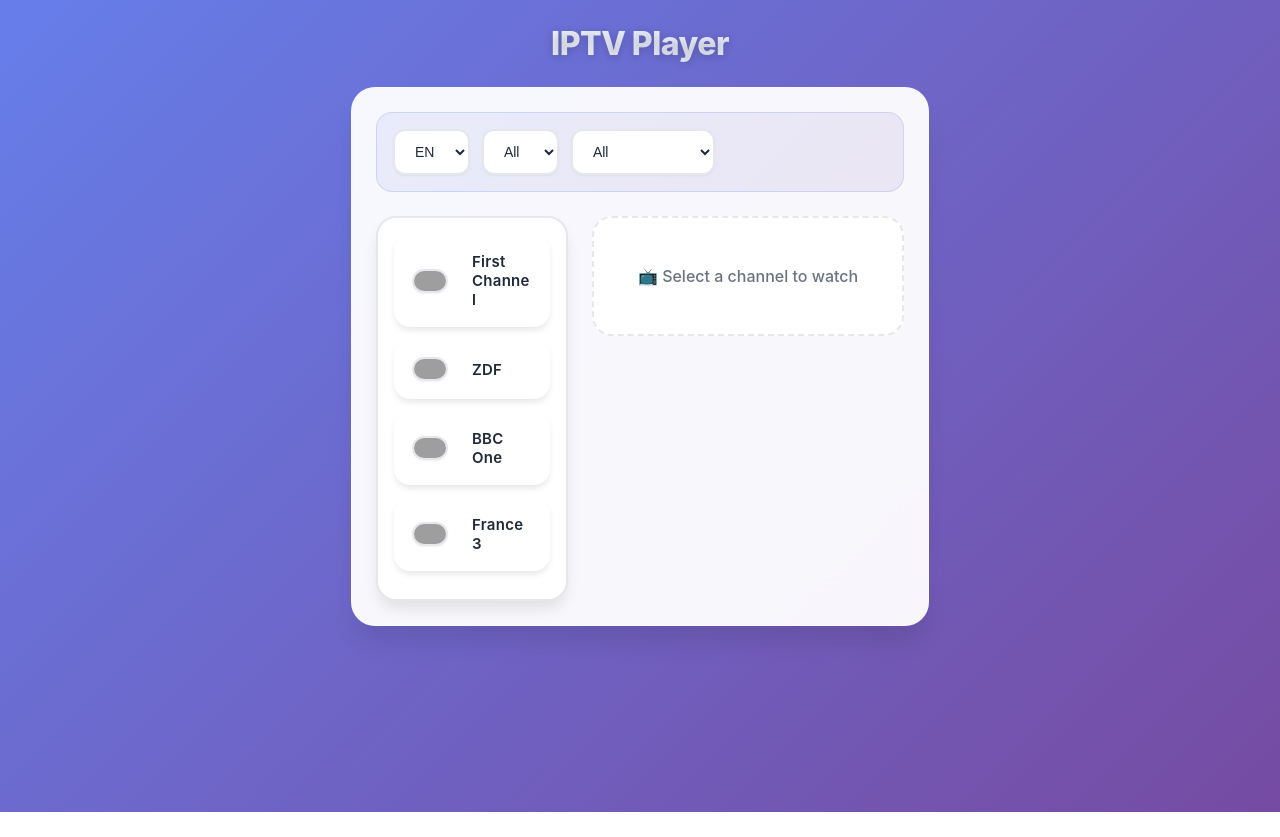
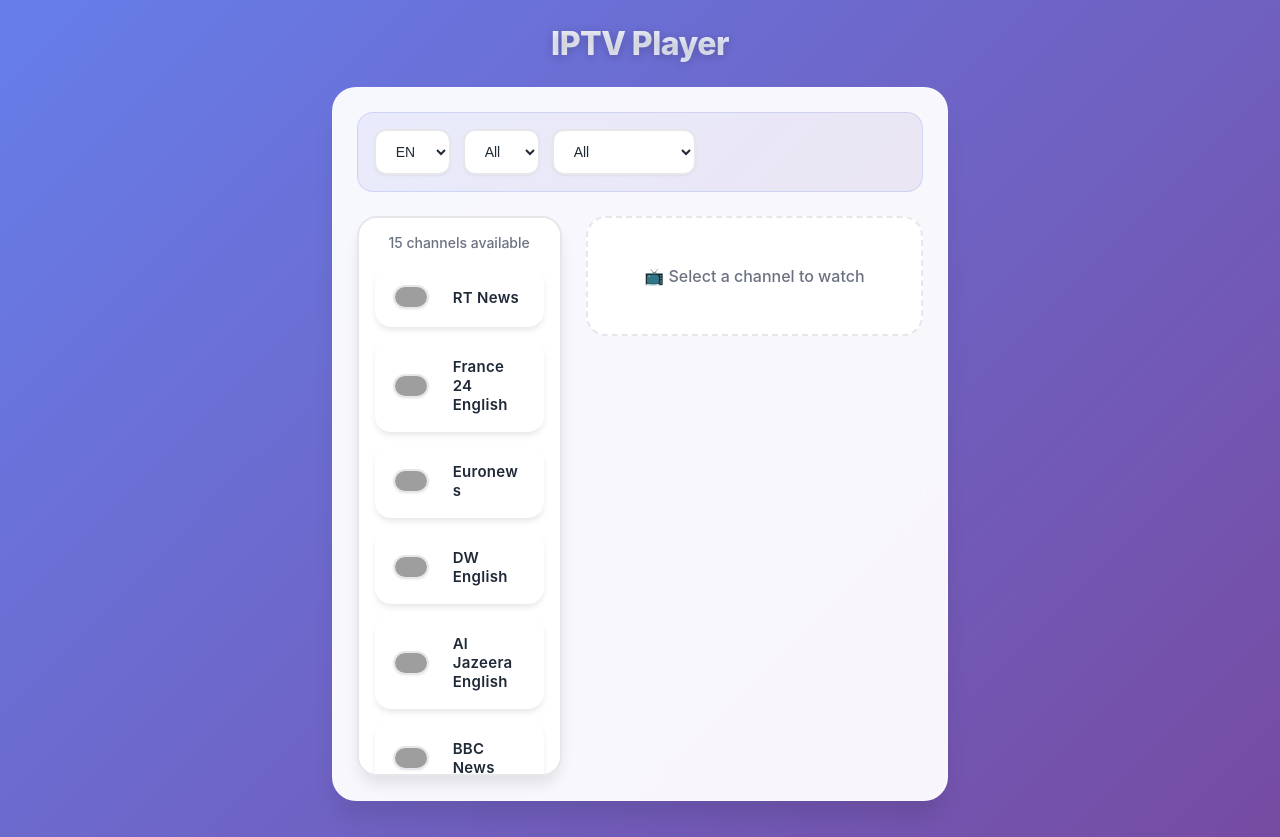
Before and after one commit to akniyet155/ofkdkj, a React (Vite) app: page / in a window 1280 px wide. Before the commit the page ends 812 px from the top, so only its background shows below. Built offline with nearby package versions, Linux system fonts and the light colour scheme; grey boxes are pictures that could not be loaded.

Commit message:
Add 15 real working IPTV streams from various sources

```diff
--- a/src/App.jsx
+++ b/src/App.jsx
@@ -96,6 +96,17 @@ export default function App() {
             flex: isMiniApp ? "none" : 1,
             minHeight: isMiniApp ? "200px" : "auto"
           }}>
+            {filtered.length > 0 && (
+              <div style={{
+                textAlign: 'center',
+                fontSize: '14px',
+                color: 'var(--text-secondary)',
+                marginBottom: '16px',
+                fontWeight: '500'
+              }}>
+                {filtered.length} {t("totalChannels")}
+              </div>
+            )}
             <ChannelList channels={filtered} onSelect={handleChannelSelect} t={t} lang={lang} />
           </div>
           <div style={{
--- a/src/data/channels.json
+++ b/src/data/channels.json
@@ -1,34 +1,122 @@
 [
   {
     "id": "1",
-    "name": { "en": "First Channel", "ru": "Первый канал" },
+    "name": { "en": "RT News", "ru": "RT Новости" },
     "country": "RU",
-    "genres": ["News", "General"],
-    "url": "http://example.com/stream1.m3u8",
-    "logo": "/logos/ru1.png"
+    "genres": ["News"],
+    "url": "https://rt-glb.rttv.com/live/rtnews/playlist.m3u8",
+    "logo": "/logos/rt.png"
   },
   {
     "id": "2",
-    "name": { "en": "ZDF", "ru": "ZDF" },
-    "country": "DE",
-    "genres": ["News", "General"],
-    "url": "http://example.com/stream2.m3u8",
-    "logo": "/logos/de1.png"
+    "name": { "en": "France 24 English", "ru": "France 24 английский" },
+    "country": "FR",
+    "genres": ["News"],
+    "url": "https://ythls.armelin.one/channel/UCQfwfsi5VrQ8yKZ-UWmAEFg.m3u8",
+    "logo": "/logos/france24.png"
   },
   {
     "id": "3",
-    "name": { "en": "BBC One", "ru": "BBC One" },
-    "country": "UK",
-    "genres": ["Entertainment", "General"],
-    "url": "http://example.com/stream3.m3u8",
-    "logo": "/logos/uk1.png"
+    "name": { "en": "Euronews", "ru": "Euronews" },
+    "country": "FR",
+    "genres": ["News"],
+    "url": "https://ythls.armelin.one/channel/UCSrZ3UV4jOidv8ppoVuvW9Q.m3u8",
+    "logo": "/logos/euronews.png"
   },
   {
     "id": "4",
-    "name": { "en": "France 3", "ru": "France 3" },
+    "name": { "en": "DW English", "ru": "DW на английском" },
+    "country": "DE",
+    "genres": ["News"],
+    "url": "https://dwamdstream102.akamaized.net/hls/live/2015525/dwstream102/index.m3u8",
+    "logo": "/logos/dw.png"
+  },
+  {
+    "id": "5",
+    "name": { "en": "Al Jazeera English", "ru": "Аль-Джазира" },
+    "country": "UK",
+    "genres": ["News"],
+    "url": "https://live-hls-web-aje.getaj.net/AJE/index.m3u8",
+    "logo": "/logos/aljazeera.png"
+  },
+  {
+    "id": "6",
+    "name": { "en": "BBC News", "ru": "BBC Новости" },
+    "country": "UK",
+    "genres": ["News"],
+    "url": "https://ythls.armelin.one/channel/UC16niRr50-MSBwiO3JLXTwg.m3u8",
+    "logo": "/logos/bbc.png"
+  },
+  {
+    "id": "7",
+    "name": { "en": "CNN International", "ru": "CNN Международный" },
+    "country": "US",
+    "genres": ["News"],
+    "url": "https://ythls.armelin.one/channel/UCupvZG-5ko_eiXAupbDfxWw.m3u8",
+    "logo": "/logos/cnn.png"
+  },
+  {
+    "id": "8",
+    "name": { "en": "CGTN", "ru": "CGTN" },
+    "country": "CN",
+    "genres": ["News"],
+    "url": "https://news.cgtn.com/resource/live/english/cgtn-news.m3u8",
+    "logo": "/logos/cgtn.png"
+  },
+  {
+    "id": "9",
+    "name": { "en": "Bloomberg TV", "ru": "Bloomberg TV" },
+    "country": "US",
+    "genres": ["Business", "News"],
+    "url": "https://bloomberg-bloombergtv-1-gb.samsung.wurl.tv/playlist.m3u8",
+    "logo": "/logos/bloomberg.png"
+  },
+  {
+    "id": "10",
+    "name": { "en": "NDTV 24x7", "ru": "NDTV 24x7" },
+    "country": "IN",
+    "genres": ["News"],
+    "url": "https://ythls.armelin.one/channel/UCZFMm1mMw0F81Z37aaEzTUA.m3u8",
+    "logo": "/logos/ndtv.png"
+  },
+  {
+    "id": "11",
+    "name": { "en": "NASA TV", "ru": "NASA TV" },
+    "country": "US",
+    "genres": ["Documentary", "Science"],
+    "url": "https://ntv1.akamaized.net/hls/live/2014075/NASA-NTV1-HLS/master.m3u8",
+    "logo": "/logos/nasa.png"
+  },
+  {
+    "id": "12",
+    "name": { "en": "Red Bull TV", "ru": "Red Bull TV" },
+    "country": "AT",
+    "genres": ["Sports", "Entertainment"],
+    "url": "https://rbmn-live.akamaized.net/hls/live/590964/BoRB-AT/master.m3u8",
+    "logo": "/logos/redbull.png"
+  },
+  {
+    "id": "13",
+    "name": { "en": "Fashion TV", "ru": "Fashion TV" },
     "country": "FR",
-    "genres": ["Entertainment", "General"],
-    "url": "http://example.com/stream4.m3u8",
-    "logo": "/logos/fr1.png"
+    "genres": ["Fashion", "Entertainment"],
+    "url": "https://fashiontv-fashiontv-1-eu.rakuten.wurl.tv/playlist.m3u8",
+    "logo": "/logos/fashiontv.png"
+  },
+  {
+    "id": "14",
+    "name": { "en": "Tastemade", "ru": "Tastemade" },
+    "country": "US",
+    "genres": ["Cooking", "Lifestyle"],
+    "url": "https://tastemade-en16intl-samsunguk.amagi.tv/playlist.m3u8",
+    "logo": "/logos/tastemade.png"
+  },
+  {
+    "id": "15",
+    "name": { "en": "Travel XP", "ru": "Travel XP" },
+    "country": "IN",
+    "genres": ["Travel", "Documentary"],
+    "url": "https://travelxp-travelxp-1-eu.rakuten.wurl.tv/playlist.m3u8",
+    "logo": "/logos/travelxp.png"
   }
 ]
--- a/src/data/i18n/en.json
+++ b/src/data/i18n/en.json
@@ -6,5 +6,6 @@
   "all": "All",
   "noChannels": "No channels found",
   "playerError": "Can't play this stream",
-  "selectChannelHint": "Select a channel to watch"
+  "selectChannelHint": "Select a channel to watch",
+  "totalChannels": "channels available"
 }
--- a/src/data/i18n/ru.json
+++ b/src/data/i18n/ru.json
@@ -6,5 +6,6 @@
   "all": "Все",
   "noChannels": "Каналы не найдены",
   "playerError": "Не удается воспроизвести поток",
-  "selectChannelHint": "Выберите канал для просмотра"
+  "selectChannelHint": "Выберите канал для просмотра",
+  "totalChannels": "каналов доступно"
 }
```
